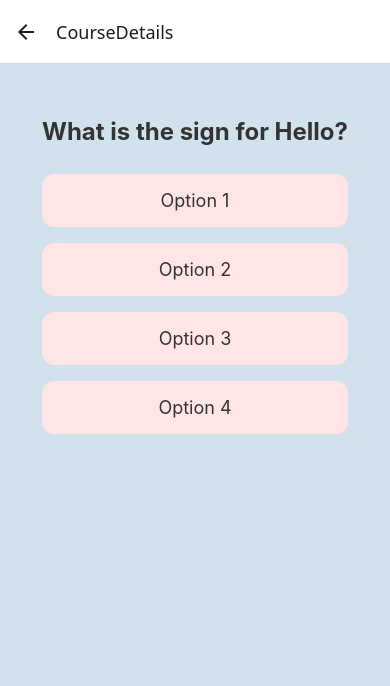
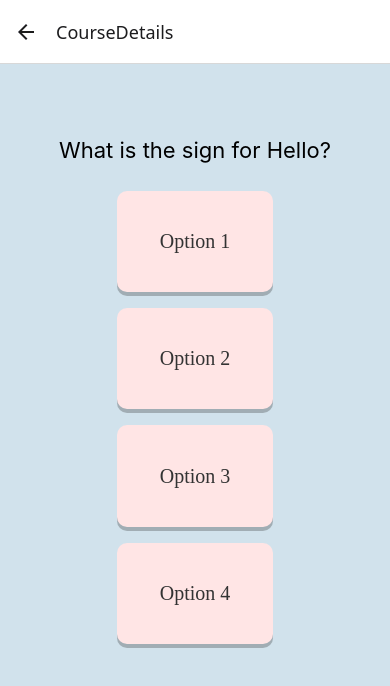
Before and after one commit to Signify-Team/SignifyApplication, a React Native app: screen /CourseDetails in a window 390 px wide. Shown: the top 686 px of the page. Built offline with nearby package versions, Linux system fonts and the light colour scheme.

Commit message:
Answer Card implemented.

```diff
--- /dev/null
+++ b/front-end-layer/components/AnswerCard.js
@@ -0,0 +1,34 @@
+/**
+ * @file AnswerCard.js
+ * @description Answer card component for the active course.
+ *
+ * @datecreated 20.12.2024
+ * @lastmodified 20.12.2024
+ */
+
+import React from 'react';
+import { TouchableOpacity, Text } from 'react-native';
+import { COLORS } from '../utils/constants';
+import styles from '../styles/AnswerCardStyles';
+
+const AnswerCard = ({ answer, isSelected, isCorrect, onPress, isAnswered }) => {
+    const getBackgroundColor = () => {
+        if (!isAnswered) {return COLORS.soft_pink_background;}
+        if (isSelected && isCorrect) {return COLORS.tertiary;} // Green for correct
+        if (isSelected && !isCorrect) {return COLORS.highlight_color_2;} // Red for incorrect
+        if (!isSelected && isCorrect) {return COLORS.tertiary;} // Green for the correct answer if selected wrong
+        return COLORS.soft_pink_background;
+    };
+
+    return (
+        <TouchableOpacity
+            style={[styles.card, { backgroundColor: getBackgroundColor() }]}
+            onPress={onPress}
+            disabled={isAnswered}
+        >
+            <Text style={styles.text}>{answer}</Text>
+        </TouchableOpacity>
+    );
+};
+
+export default AnswerCard;
--- a/front-end-layer/components/Question.js
+++ b/front-end-layer/components/Lesson.js
@@ -1,5 +1,5 @@
 /**
- * @file Question.js
+ * @file Lesson.js
  * @description Handles rendering of different question types.
  *
  * @datecreated 19.12.2024
--- a/front-end-layer/components/MultipleChoiceQuestion.js
+++ b/front-end-layer/components/MultipleChoiceQuestion.js
@@ -6,27 +6,56 @@
  * @lastmodified 19.12.2024
  */
 
-import React from 'react';
-import { View, Text, TouchableOpacity } from 'react-native';
-import styles from '../styles/QuestionStyles';
+// MultipleChoiceQuestion.js
+import React, { useState } from 'react';
+import { View, Text, StyleSheet } from 'react-native';
+import AnswerCard from './AnswerCard';
 
 const MultipleChoiceQuestion = ({ data, onAnswer }) => {
+    const [selectedAnswer, setSelectedAnswer] = useState(null);
+    const [isAnswered, setIsAnswered] = useState(false);
+
+    const correctAnswer = data.correctOption; // Assuming this is provided in `data`
+
+    const handlePress = (answer) => {
+        setSelectedAnswer(answer);
+        setIsAnswered(true);
+        onAnswer(answer);
+    };
+
     return (
-        <View style={styles.multContainer}>
+        <View style={styles.container}>
             <Text style={styles.question}>{data.question}</Text>
             <View style={styles.optionsContainer}>
                 {data.options.map((option, index) => (
-                    <TouchableOpacity
+                    <AnswerCard
                         key={index}
-                        style={styles.optionButton}
-                        onPress={() => onAnswer(option)}
-                    >
-                        <Text style={styles.optionText}>{option}</Text>
-                    </TouchableOpacity>
+                        answer={option}
+                        isSelected={selectedAnswer === option}
+                        isCorrect={option === correctAnswer}
+                        onPress={() => handlePress(option)}
+                        isAnswered={isAnswered}
+                    />
                 ))}
             </View>
         </View>
     );
 };
 
+const styles = StyleSheet.create({
+    container: {
+        padding: 20,
+    },
+    question: {
+        fontSize: 22,
+        marginBottom: 20,
+        textAlign: 'center',
+    },
+    optionsContainer: {
+        flexDirection: 'row',
+        flexWrap: 'wrap',
+        justifyContent: 'center',
+    },
+});
+
 export default MultipleChoiceQuestion;
--- a/front-end-layer/screens/CourseDetailsPage.js
+++ b/front-end-layer/screens/CourseDetailsPage.js
@@ -7,22 +7,42 @@
  */
 
 import React, { useState } from 'react';
-import { View, ScrollView } from 'react-native';
-import Lesson from '../components/Question';
+import { View, ScrollView, Text, StyleSheet, TouchableOpacity } from 'react-native';
+import Lesson from '../components/Lesson';
 import styles from '../styles/styles';
 
 const lessons = [
-    { id: 1, type: 'multipleChoice', data: { question: 'What is the sign for Hello?', options: ['Option 1', 'Option 2', 'Option 3', 'Option 4'] } },
+    { id: 1, type: 'multipleChoice', data: { question: 'What is the sign for Hello?', options: ['Option 1', 'Option 2', 'Option 3', 'Option 4'], correctOption: 'Option 2' } },
     { id: 2, type: 'gesture', data: { prompt: 'Perform the gesture for "Hello".' } },
+    { id: 3, type: 'multipleChoice', data: { question: 'What is the sign for Goodbye?', options: ['Option 1', 'Option 2', 'Option 3', 'Option 4'], correctOption: 'Option 4' } },
+    { id: 4, type: 'gesture', data: { prompt: 'Perform the gesture for "Goodbye".' } },
 ];
 
 const CourseDetailPage = () => {
     const [currentLessonIndex, setCurrentLessonIndex] = useState(0);
+    const [userAnswer, setUserAnswer] = useState(null);
+    const [correctAnswer, setCorrectAnswer] = useState(null);
+    const [isCorrect, setIsCorrect] = useState(null);
 
     const handleAnswer = (answer) => {
-        console.log('User Answer:', answer);
+        setUserAnswer(answer);
+        const correct = lessons[currentLessonIndex].data.correctOption;
+
+        if (answer === correct || answer === 'gestureCaptured') {
+            setIsCorrect(true);
+            setCorrectAnswer(correct);
+        } else {
+            setIsCorrect(false);
+            setCorrectAnswer(correct);
+        }
+    };
+
+    const handleContinue = () => {
         if (currentLessonIndex < lessons.length - 1) {
             setCurrentLessonIndex(currentLessonIndex + 1);
+            setUserAnswer(null);
+            setCorrectAnswer(null);
+            setIsCorrect(null);
         } else {
             console.log('Course Completed');
         }
@@ -36,9 +56,51 @@ const CourseDetailPage = () => {
                     questionData={lessons[currentLessonIndex].data}
                     onAnswer={handleAnswer}
                 />
+                {userAnswer !== null && (
+                    <View style={localStyles.resultContainer}>
+                        <Text style={localStyles.resultText}>
+                            {isCorrect ? 'Correct!' : `Incorrect. The correct answer was: ${correctAnswer}`}
+                        </Text>
+                        <Text style={localStyles.userAnswerText}>Your Answer: {userAnswer}</Text>
+                        <TouchableOpacity style={localStyles.continueButton} onPress={handleContinue}>
+                            <Text style={localStyles.continueButtonText}>Continue</Text>
+                        </TouchableOpacity>
+                    </View>
+                )}
             </ScrollView>
         </View>
     );
 };
 
+const localStyles = StyleSheet.create({
+    resultContainer: {
+        marginTop: 20,
+        padding: 15,
+        backgroundColor: '#f0f0f0',
+        borderRadius: 10,
+        alignItems: 'center',
+    },
+    resultText: {
+        fontSize: 18,
+        fontWeight: 'bold',
+        marginBottom: 5,
+    },
+    userAnswerText: {
+        fontSize: 16,
+        color: '#555',
+        marginBottom: 15,
+    },
+    continueButton: {
+        backgroundColor: '#4A90E2',
+        paddingVertical: 12,
+        paddingHorizontal: 30,
+        borderRadius: 8,
+    },
+    continueButtonText: {
+        color: '#FFFFFF',
+        fontSize: 18,
+        fontWeight: 'bold',
+    },
+});
+
 export default CourseDetailPage;
--- /dev/null
+++ b/front-end-layer/styles/AnswerCardStyles.js
@@ -0,0 +1,31 @@
+/**
+ * @file AnswerCardStyles.js
+ * @description Includes styles of the answer card.
+ *
+ * @datecreated 20.12.2024
+ * @lastmodified 20.12.2024
+ */
+
+import { COLORS } from '../utils/constants';
+import { StyleSheet, Dimensions } from 'react-native';
+const { width, height } = Dimensions.get('window');
+
+export default StyleSheet.create({
+    card: {
+        width: width * 0.4,
+        height: height * 0.12,
+        borderRadius: 10,
+        marginVertical: 8,
+        marginHorizontal: 12,
+        alignItems: 'center',
+        justifyContent: 'center',
+        shadowColor: COLORS.neutral_base_dark,
+        shadowOffset: { width: 0, height: 4 },
+        shadowOpacity: 0.3,
+    },
+    text: {
+        fontSize: 20,
+        fontFamily: 'poppins',
+        color: COLORS.neutral_base_dark,
+    },
+});
```
Also changed, not shown: 1 other file (tests, documents, lock files or other folders).
